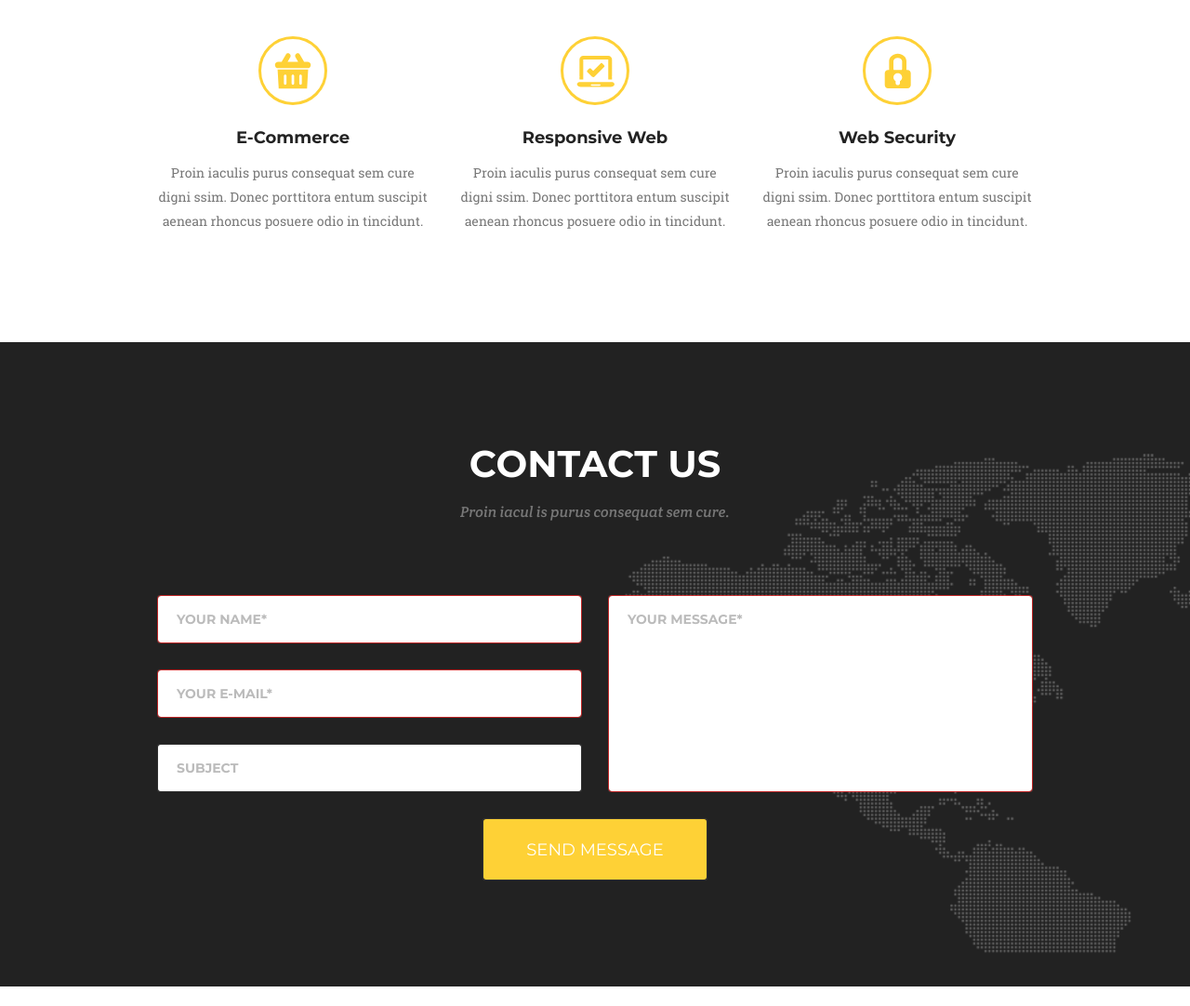
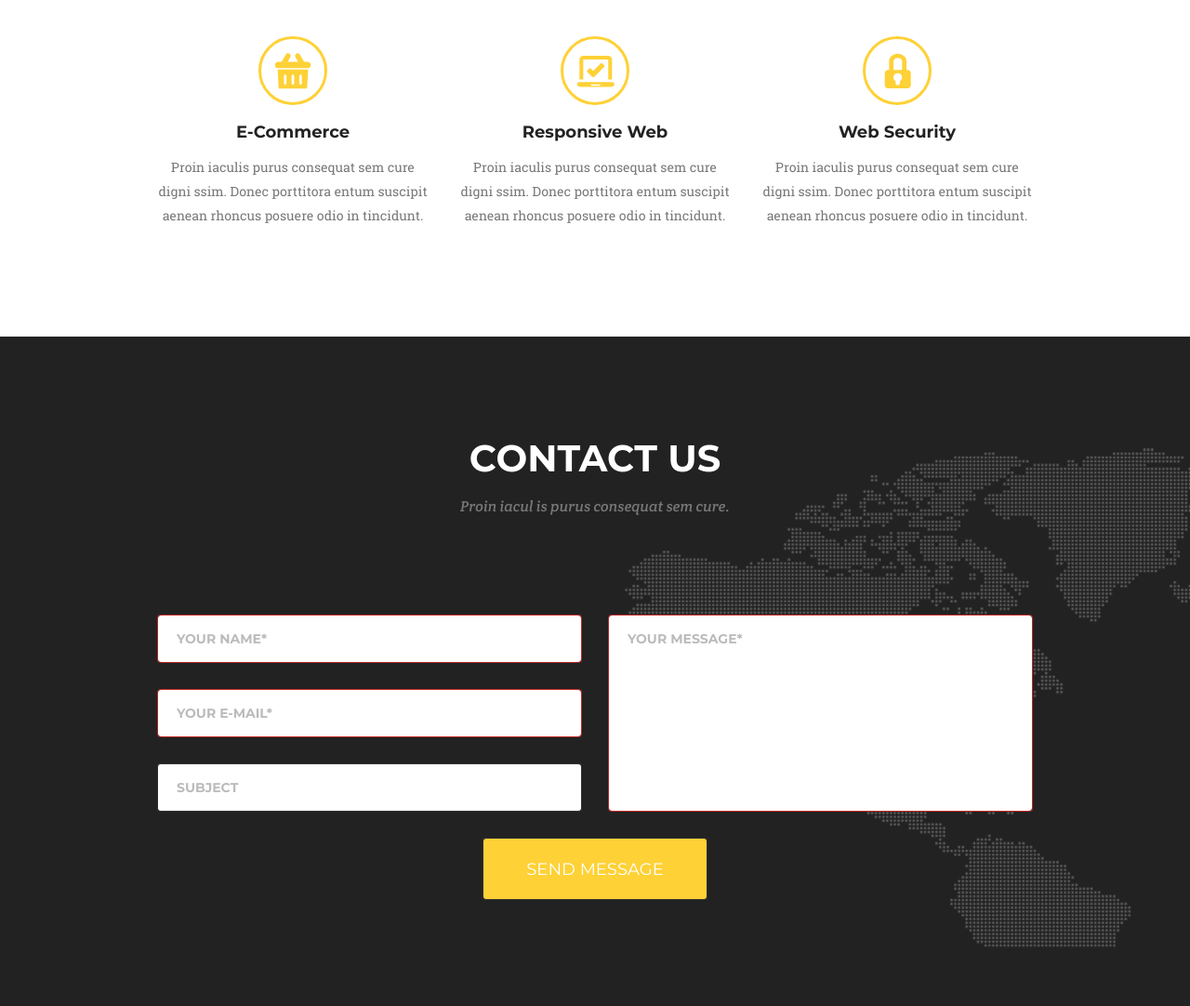
Before and after one commit to yamyn/fecore17, a plain HTML site: page html-css/module-7/index.html in a window 1280 px wide. Shown: the part 340-1422 px from the top of the page at 93% size. Before the commit the page ends 1401 px from the top, so only its background shows below. Drawn offline with Linux system fonts and the light colour scheme.

Commit message:
Fixed incorrects

```diff
--- a/html-css/module-7/index.html
+++ b/html-css/module-7/index.html
@@ -23,7 +23,7 @@
         </nav>
     </header>
     <main>
-        <section class="container">
+        <section class="container services-section">
             <h2>Services</h2>
             <p>Proin iacul is purus consequat sem cure.</p>
             <ul class="services">
@@ -44,7 +44,8 @@
         <section class="form-section">
             <h2>Contact us</h2>
             <p>Proin iacul is purus consequat sem cure.</p>
-            <form action="#" class="container">
+            <div class="container form-wrap">
+                <form action="#">
                     <div class="fields">
                         <div class="form__element">
                             <input type="text" class="control" name="name" placeholder="Your name*" required>
@@ -59,13 +60,12 @@
                             <textarea name="message" class="control control--message" cols="30" rows="10" placeholder="Your message*" required></textarea>
                         </div>
                     </div>
-
                     <div class="form__element form__element--small">
                         <button type="submit" class="control control--button">Send message</button>
                     </div>
                 </form>
+            </div>
         </section>
     </main>
-    <footer></footer>
 </body>
 </html>
--- a/html-css/module-7/styles/style.css
+++ b/html-css/module-7/styles/style.css
@@ -160,6 +160,7 @@ header nav {
 }
 
 .menu-item a {
+    display: block;
     font-size: 14px;
     line-height: 41px;
     font-weight: bold;
@@ -185,6 +186,10 @@ section {
     text-align: center;
 }
 
+.services-section {
+    padding-bottom: 117px;
+}
+
 section h2 {
     margin: 0 0 5px;
     font-size: 40px;
@@ -193,7 +198,7 @@ section h2 {
 }
 
 section h2 + p {
-    margin: 0 0 51px;
+    margin: 0 0 78px;
     font-family: 'Crete Round';
     font-size: 16px;
     line-height: 19px;
@@ -207,22 +212,17 @@ section h2 + p,
 
 .services {
     display: flex;
-    margin-bottom: 117px;
     justify-content: space-between;
 }
 
 .services li {
-    position: relative;
     flex-basis: 290px;
 }
 
 .services li::before {
     display: block;
-    position: absolute;
     content: "";
-    top: 27px;
-    left: 50%;
-    transform: translateX(-50%);
+    margin: 0 auto 18px;
     width: 74px;
     height: 74px;
     border-radius: 50%;
@@ -249,7 +249,6 @@ section h2 + p,
 }
 
 .services h3 {
-    padding-top: 125px;
     margin-bottom: 14px;
     font-size: 18px;
     line-height: 22px;
@@ -276,7 +275,7 @@ section h2 + p,
     color: #fff;
 }
 
-.form-section form {
+.form-wrap {
     padding-bottom: 115px;
 }
 
@@ -327,7 +326,12 @@ section h2 + p,
     font-size: 18px;
     color: #fff;
     background-color: #fed136;
+    transition: background-color 200ms linear;
+}
 
+.control--button:hover,
+.control--button:focus {
+    background-color: #c3d08b;
 }
 
 .control::placeholder {
```
Lines whose indentation alone changed are shown as unchanged.
